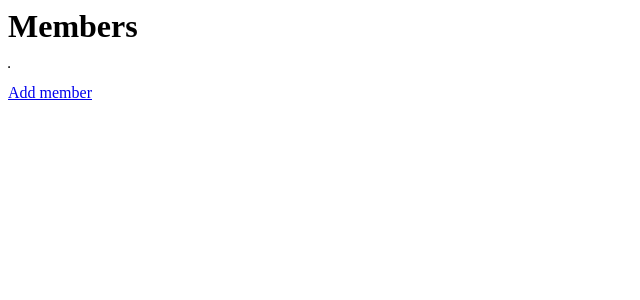
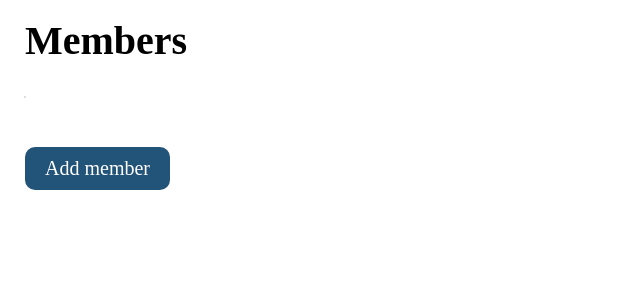
Before and after one commit to ED-Annadanam/Email_db, a Django app: page /members/ in a window 1280 px wide. Shown: the top 300 px of the page, without its empty margins (0-640 px from the left). Run offline with Django 4.2, Linux system fonts and the light colour scheme.

Commit message:
Added basic Styling

```diff
--- /dev/null
+++ b/members/templates/css/style.css
@@ -0,0 +1,113 @@
+*
+{
+    margin: 0;
+    padding: 0;
+    box-sizing: border-box;
+    outline: 0;
+}
+
+a {
+    display: inline-block;
+    text-decoration: none;
+}
+
+ul, ol {
+    list-style: none;
+}
+
+h1,h2,h3,h4,h5,h6 {
+    line-height: .8;
+    padding: 0;
+    margin: 0;
+}
+
+/* ======= CSS Reset ends here ======== */
+
+.container {
+    padding: 0 25px;
+}
+
+/* ======= Member info page style =======*/
+
+
+.members_info .member_heading {
+    padding: 25px 0 20px;
+}
+.members_info .member_heading h1{
+    font-size: 40px;
+}
+
+.members_info .members_content {
+    padding-top: 20px;
+}
+.members_info .members_content table{
+    box-shadow: rgba(0, 0, 0, 0.02) 0px 1px 3px 0px, rgba(27, 31, 35, 0.15) 0px 0px 0px 1px;
+}
+.members_info .members_content table th{
+    padding: 20px;
+    box-shadow: rgba(0, 0, 0, 0.02) 0px 1px 3px 0px, rgba(27, 31, 35, 0.15) 0px 0px 0px 1px;
+    font-size: 24px;
+}
+.members_info .members_content table td{
+    padding: 20px;
+    box-shadow: rgba(0, 0, 0, 0.02) 0px 1px 3px 0px, rgba(27, 31, 35, 0.15) 0px 0px 0px 1px;
+    font-size: 24px;
+}
+
+.members_info .members_content .add_btn a {
+    background-color: #225378;
+    color: #fff;
+    padding: 10px 20px;
+    border-radius: 10px;
+    margin-top: 50px;
+    font-size: 20px;
+    transition: all linear 0.5s;
+}
+.members_info .members_content .add_btn a:hover {
+    background-color: #1D6679;
+    color: #fff;
+}
+
+
+/* ======= Add member page style =======*/
+
+.add_member .add_member_heading {
+    padding: 25px 0 20px;
+}
+.add_member .add_member_heading h1{
+    font-size: 40px;
+}
+.add_member .add_member_content label{
+    font-size: 30px;
+}
+
+.add_member .add_member_content .input_field input {
+    padding: 10px 20px;
+    outline: 0;
+    border: none;
+    box-shadow: rgba(0, 0, 0, 0.02) 0px 1px 3px 0px, rgba(27, 31, 35, 0.15) 0px 0px 0px 1px;
+    border-radius: 15px;
+    margin: 15px 0 30px;
+}
+.add_member .add_member_content .input_field input[placeholder] {
+    font-size: 24px;
+}
+
+.add_member .add_member_content .input_field input[type=button],
+    input[type=submit] {
+        background-color: #225378;
+        border: none;
+        border-radius: 10px;
+        color: #fff;
+        cursor: pointer;
+        font-size: 20px;
+        padding: 15px 30px;
+        margin: 4px 2px;
+        transition: all linear 0.5s;
+        text-decoration: none;
+}
+.add_member .add_member_content .input_field input[type=button],
+      input[type=submit]:hover {
+        background-color: #1D6679;
+        color: #fff;
+}
--- a/members/templates/index.html
+++ b/members/templates/index.html
@@ -1,7 +1,27 @@
+<!DOCTYPE html>
+<html lang="en">
+<head>
+    <meta charset="UTF-8">
+    <meta http-equiv="X-UA-Compatible" content="IE=edge">
+    <meta name="viewport" content="width=device-width, initial-scale=1.0">
+    <title>Members</title>
+    <link rel="stylesheet" href="css/style.css">
+</head>
+<body>
+    <div class="container members_info">
+
+        <div class="member_heading">
             <h1>Members</h1>
+        </div>
 
-<table border="1">
+        <div class="members_content">
+            <table border="0" cellspacing="0">
                 {% for x in mymembers %}
+                <tr>
+                    <th>ID</th>
+                    <th>Supplier</th>
+                    <th>Email</th>
+                </tr>
                 <tr>
                     <td>{{ x.id }}</td>
                     <td>{{ x.supplier_or_receiver }}</td>
@@ -9,6 +29,12 @@
                 </tr>
                 {% endfor %}
             </table>
-<p>
+
+            <div class="add_btn">
                 <a href="add/">Add member</a>
-</p>
+            </div>
+        </div>
+    </div>
+
+</body>
+</html>
```
Also changed, not shown: members/templates/add.html (+34 -11 lines). Lines whose indentation alone changed are shown as unchanged.
